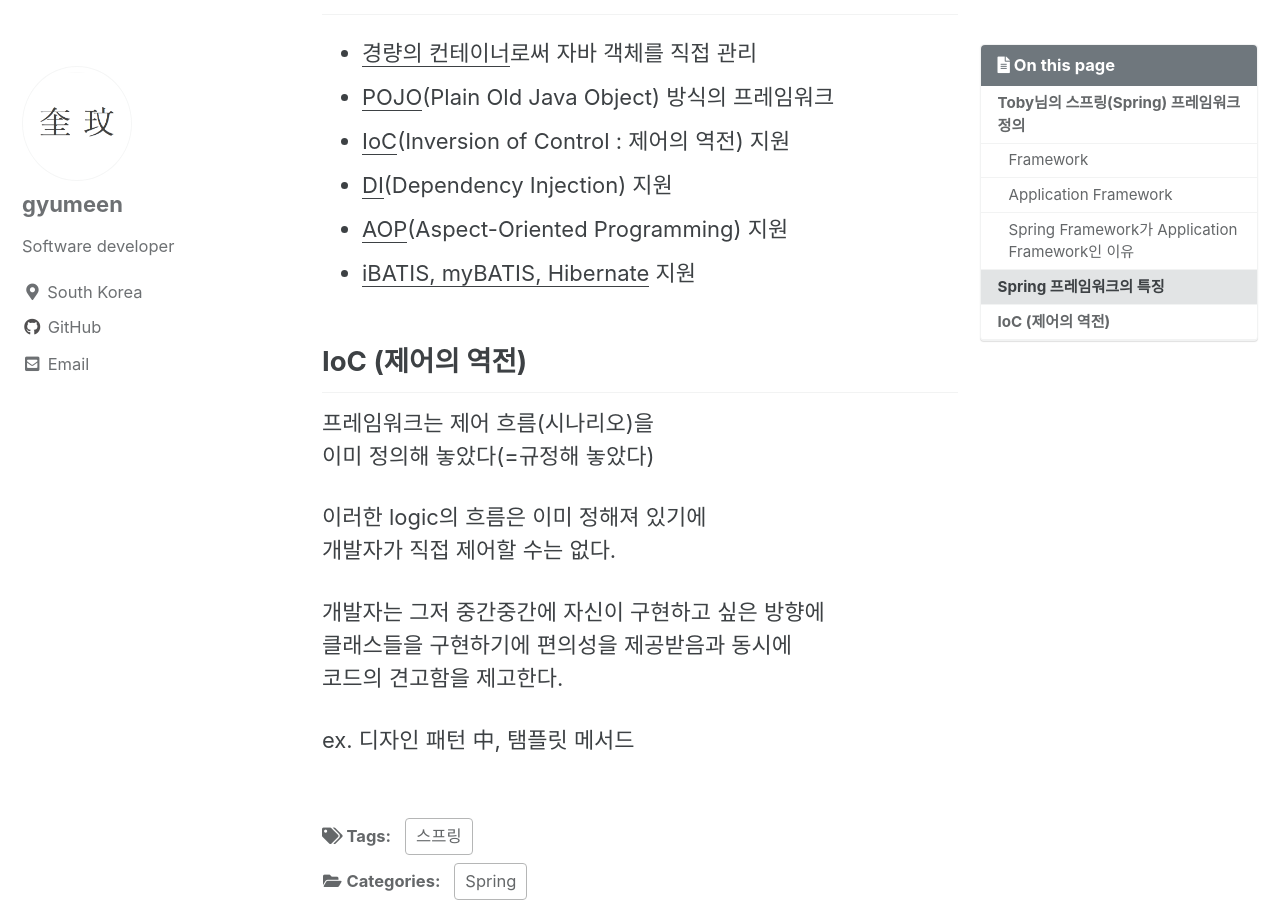
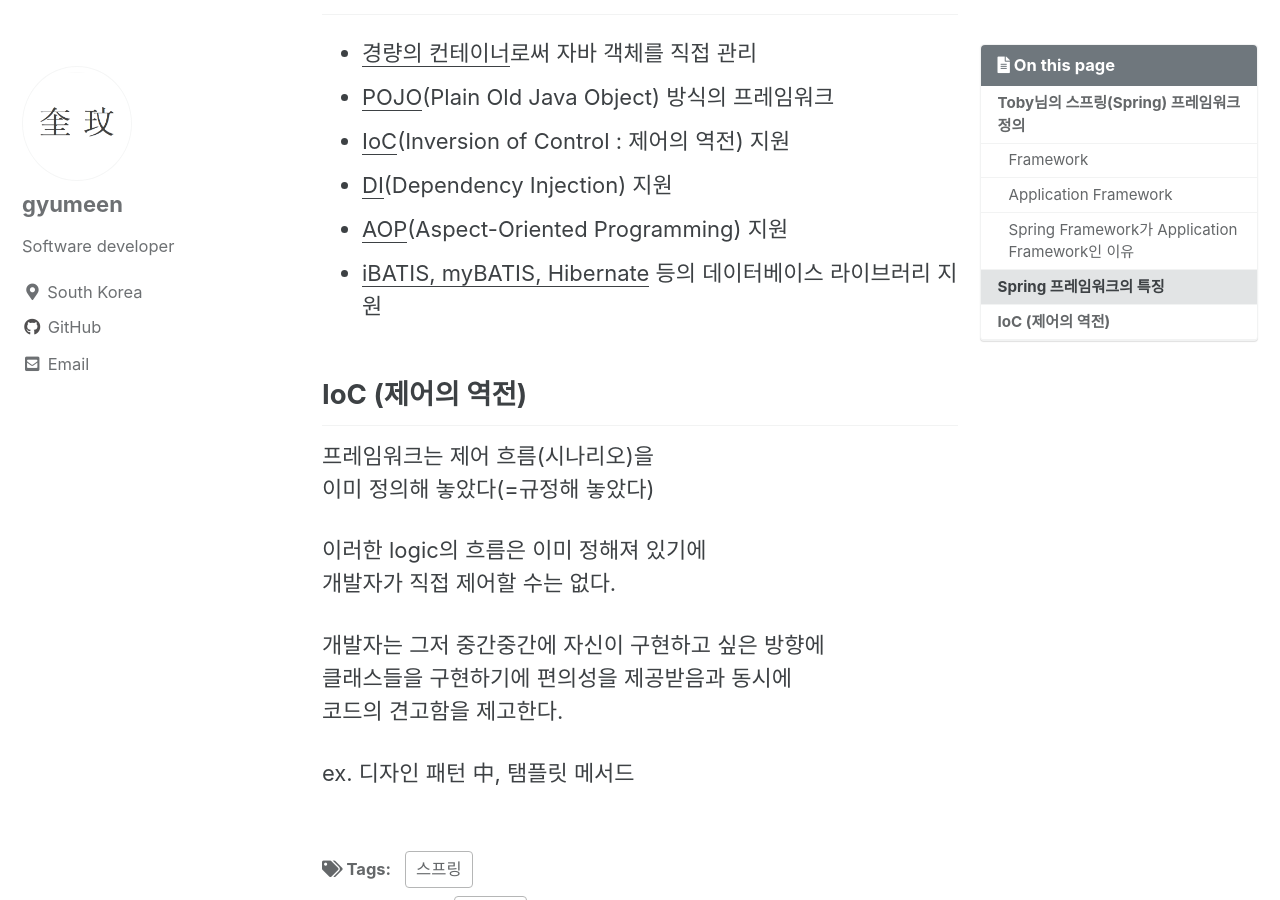
Before and after one commit to gyumeen/gyumeen.github.io, a Jekyll site: the page built from _posts/2021/Spring/2021-01-13-Spring framework - basic.md, in a window 1280 px wide and 900 px high, scrolled down 3166 px. Built offline with Jekyll 4.4.1, drawn with Linux system fonts in a browser that asks for light colours; cached includes are drawn as plain includes; comment, search, counter and statistics services are not loaded.

Commit message:
Update 2021-01-13-Spring framework - basic.md

```diff
--- a/_posts/2021/Spring/2021-01-13-Spring framework - basic.md
+++ b/_posts/2021/Spring/2021-01-13-Spring framework - basic.md
@@ -110,7 +110,7 @@ Spring은 객체지향 언어가 가진
 - <U>IoC</U>(Inversion of Control : 제어의 역전) 지원
 - <U>DI</U>(Dependency Injection) 지원
 - <U>AOP</U>(Aspect-Oriented Programming) 지원
-- <U>iBATIS, myBATIS, Hibernate</U> 지원
+- <U>iBATIS, myBATIS, Hibernate</U> 등의 데이터베이스 라이브러리 지원
 
 
 ## IoC (제어의 역전)
```
